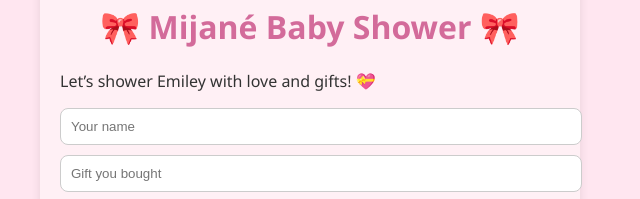
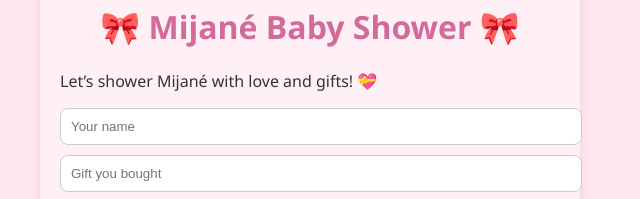
Before and after one commit to VDWJasonYT/baby-shower-site, a plain HTML site: page index.html in a window 1280 px wide. Shown: the part 181-380 px from the top of the page, 330-970 px from the left. Drawn offline with Linux system fonts and the light colour scheme; no server answers.

```diff
--- a/index.html
+++ b/index.html
@@ -12,7 +12,7 @@
     <header>
       <img src="./944320d6-f6db-46d4-95bf-f95d58e54cf2.avif" alt="Winnie the Pooh" class="pooh-img" />
       <h1>🎀 Mijané Baby Shower 🎀</h1>
-      <p>Let’s shower Emiley with love and gifts! 💝</p>
+      <p>Let’s shower Mijané with love and gifts! 💝</p>
     </header>
 
     <form id="gift-form">
```
